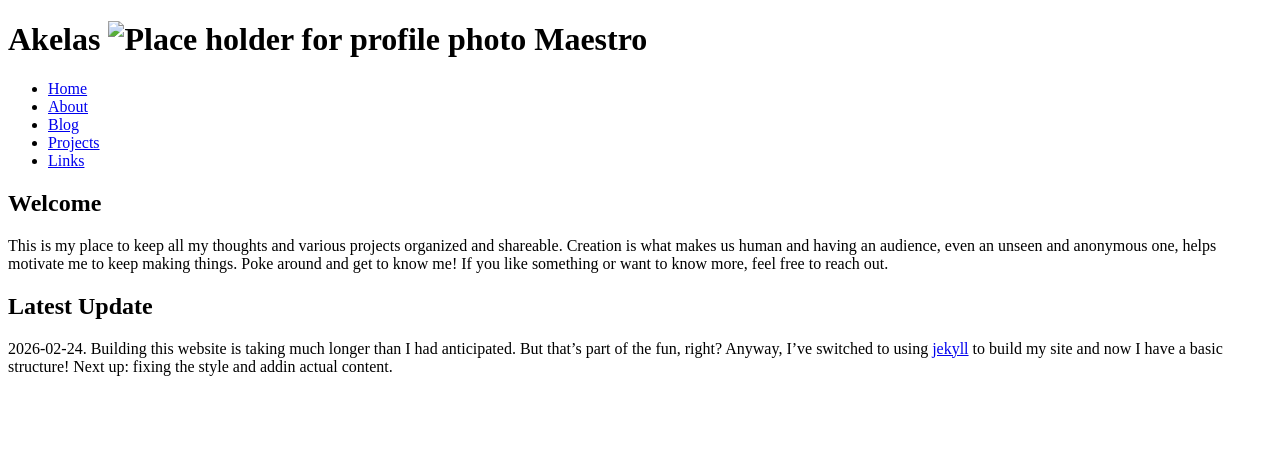
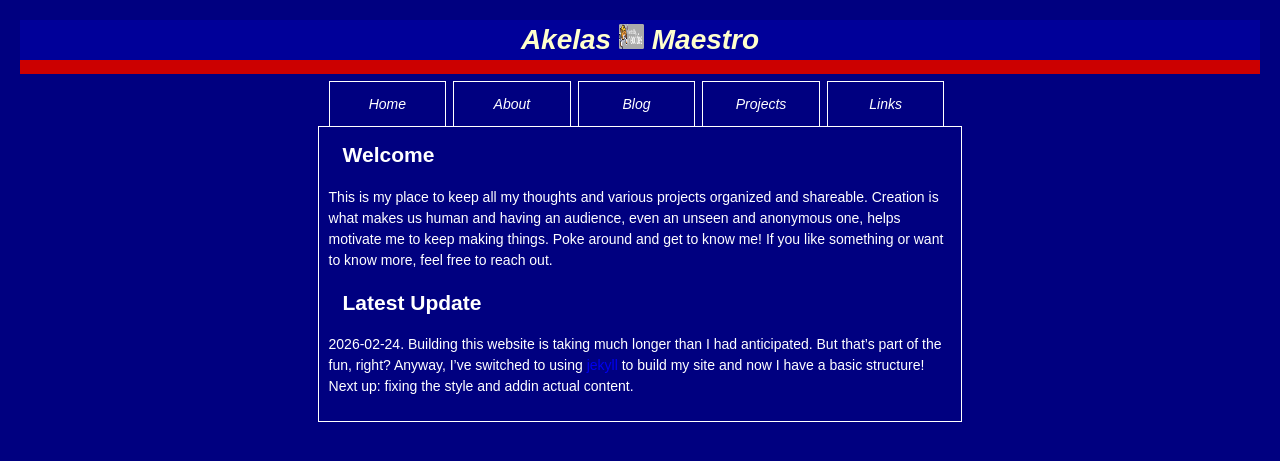
Before and after one commit to AkelasMaestro/Neocities, a Jekyll site: the page built from index.md, in a window 1280 px wide. Shown: the top 461 px of the page. Built offline with Jekyll 4.4.1, drawn with Linux system fonts in a browser that asks for light colours.

Commit message:
change absolute_url to base_url in links

```diff
--- a/_layouts/default.html
+++ b/_layouts/default.html
@@ -2,13 +2,13 @@
 <html>
   <head>
     <title>{{ site.title }} | {{ page.title }}</title>
-    <link rel="stylesheet" href="{{ "/resources/style.css" | absolute_url }}">
+    <link rel="stylesheet" href="{{ "/resources/style.css" | base_url}}">
   </head>
 
 
   <h1>
       Akelas
-    <img src="{{ "/resources/neocities.png" | absolute_url }}"
+    <img src="{{ "/resources/neocities.png" | base_url }}"
         width="25"
         height="25"
         alt=" Place holder for profile photo">
```
